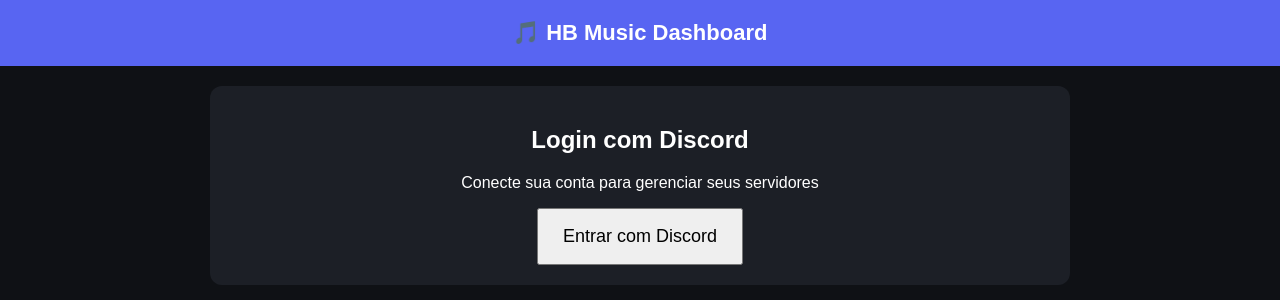
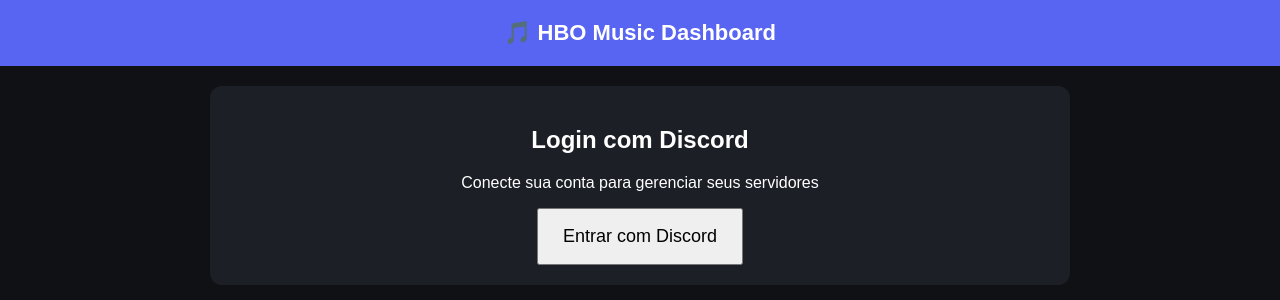
Before and after one commit to danynoire/bothbomusic, a Python web app: template templates/login.html in a window 1280 px wide. Shown: the top 300 px of the page. Run offline with Jinja, Linux system fonts and the light colour scheme; the template is opened without the code that fills it, so the values that code supplies are empty.

Commit message:
Fix typo in title from 'HB' to 'HBO'

```diff
--- a/templates/login.html
+++ b/templates/login.html
@@ -2,13 +2,13 @@
 <html lang="pt-BR">
 <head>
   <meta charset="UTF-8">
-  <title>HB Music • Login</title>
+  <title>HBO Music • Login</title>
   <link rel="stylesheet" href="/static/style.css">
 </head>
 <body>
 
 <header>
-  🎵 HB Music Dashboard
+  🎵 HBO Music Dashboard
 </header>
 
 <div class="container">
```
